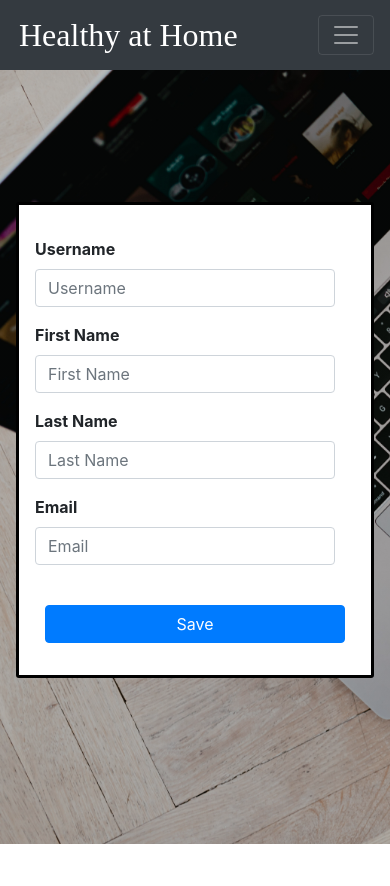
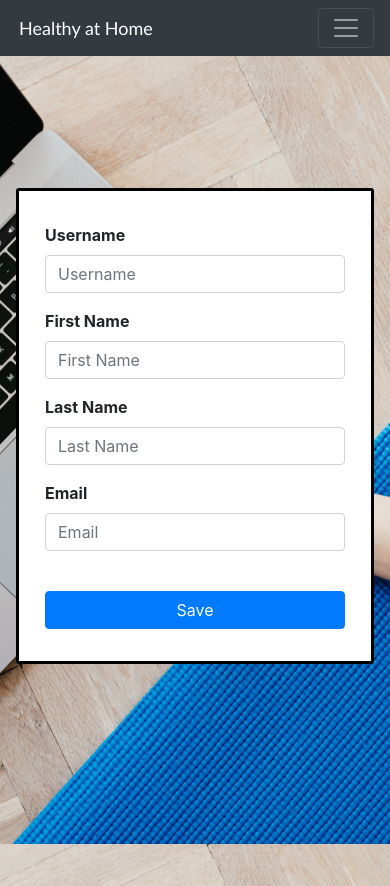
Before and after one commit to mmanchev23/Healthy-At-Home, a Django app: a page that uses apps/templates/apps/config.html in a window 390 px wide. Before the commit the page ends 844 px from the top, so only its background shows below. Run offline with Django 3.2, Linux system fonts and the light colour scheme; some libraries are stand-ins or nearby versions.

Commit message:
Some files modified.

```diff
--- a/apps/static/apps/Calorie_Counter.css
+++ b/apps/static/apps/Calorie_Counter.css
@@ -86,3 +86,8 @@ body {
     margin-top: 10px;
   }
 }
+@media only screen and (max-width: 400px) {
+  #brand-link-tag {
+    font-size: x-large;
+  }
+}
--- a/apps/static/apps/styles.css
+++ b/apps/static/apps/styles.css
@@ -334,13 +334,11 @@ iframe {
   text-align: center;
 }
 
-@media only screen and (max-width: 1250px) {
-  #index-div2,#div-workouts1 {
-    color: #fff;
-  }
-  .container-login {
-    margin-top: 7rem;
-  }
+#edit-form {
+  display: flex;
+  justify-content: center;
+  align-items: center;
+  flex-direction: column;
 }
 
 @media only screen and (max-width: 1350px) {
@@ -350,6 +348,26 @@ iframe {
   #div-workouts1 {
     color: #fff;
   }
+  iframe {
+    margin: 0 10% 0 10%;
+    width: 100%;
+  }
+  #navbar-logo {
+    font-family: 'Gill Sans', 'Gill Sans MT', Calibri, 'Trebuchet MS', sans-serif;
+  }
+}
+
+@media only screen and (max-width: 1250px) {
+  #index-div2,#div-workouts1 {
+    color: #fff;
+  }
+  .container-login {
+    margin-top: 7rem;
+  }
+  .main-sth {
+    margin-top: 2%;
+  }
+
 }
 
 @media only screen and (max-width: 1024px) {
@@ -378,9 +396,6 @@ iframe {
   .workout-name,h2 {
     color: #fff;
   }
-  iframe {
-    width: 80%;
-  }
   .display-none-mobile {
     display: none;
   }
@@ -392,7 +407,8 @@ iframe {
     height: 50vh;
   }
   iframe {
-    width: 90%;
+    margin: 0 10% 0 10%;
+    width: 120%;
   }
 }
 
@@ -406,4 +422,28 @@ iframe {
   #register-div,#index-div {
     margin-top: 80px;
   }
+  iframe {
+    margin: 0 10% 0 10%;
+    width: 150%;
+  }
+  #navbar-logo {
+    font-size: x-large;
+  }
 }
+
+@media only screen and (max-width: 400px) {
+  html,body {
+    height: 105vh;
+  }
+  #navbar-logo {
+    font-size: large;
+  }
+  body {
+  background: url("homepage.jpg") fixed;
+  background-repeat: no-repeat;
+  -webkit-background-size: cover;
+  -moz-background-size: cover;
+  -o-background-size: cover;
+  background-size: cover;
+  }
+}
--- a/apps/templates/apps/config.html
+++ b/apps/templates/apps/config.html
@@ -11,7 +11,7 @@
             <div class="alert alert-success">{{ messageSuccess }}</div>
         {% endif %}
 
-        <form action="{% url 'config' username=request.user %}" method="post">
+        <form action="{% url 'config' username=request.user %}" method="post" id="edit-form">
             {% csrf_token %}
             <div class="form-group">
                 <label class="label-config"><strong>Username</strong></label><br>
--- a/apps/templates/apps/workouts.html
+++ b/apps/templates/apps/workouts.html
@@ -27,7 +27,7 @@
       <img src="{{workout.image}}" class="card-img-top" alt="We couldn't load this image...">
 
       <div class="card-body">
-        <a class="card-title" href="/workout/{{workout.name}}">{{workout.name}}</a>
+        <a class="card-title" href="/workout/{{workout.id}}">{{workout.name}}</a>
         <p class="card-text">{{workout.content|linebreaksbr}}</p>
 
       </div>
--- a/apps/urls.py
+++ b/apps/urls.py
@@ -8,7 +8,7 @@ urlpatterns = [
     path("BMICalculator/", views.bmi_calculator_view, name="BMI_Calculator"),
     path("CalorieCounter/", views.calorie_counter_view, name="Calorie_Counter"),
     path("workouts/", views.workouts_view, name="workouts"),
-    path("workout/<str:name>/", views.workout_view, name="workout"),
+    path("workout/<int:workoutId>/", views.workout_view, name="workout"),
     path("login/", views.login_view, name="login"),
     path("logout/", views.logout_view, name="logout"),
     path("register/", views.register_view, name="register"),
--- a/apps/views.py
+++ b/apps/views.py
@@ -90,8 +90,8 @@ def workouts_view(request):
         return render(request, "apps/error.html")
 
 
-def workout_view(request, name):
-    workout = Workout.objects.get(name=name)
+def workout_view(request, workoutId):
+    workout = Workout.objects.get(pk=workoutId)
     return render(request, "apps/workout.html", {
         "workout": workout
     })
```
Also changed, not shown: db.sqlite3.
